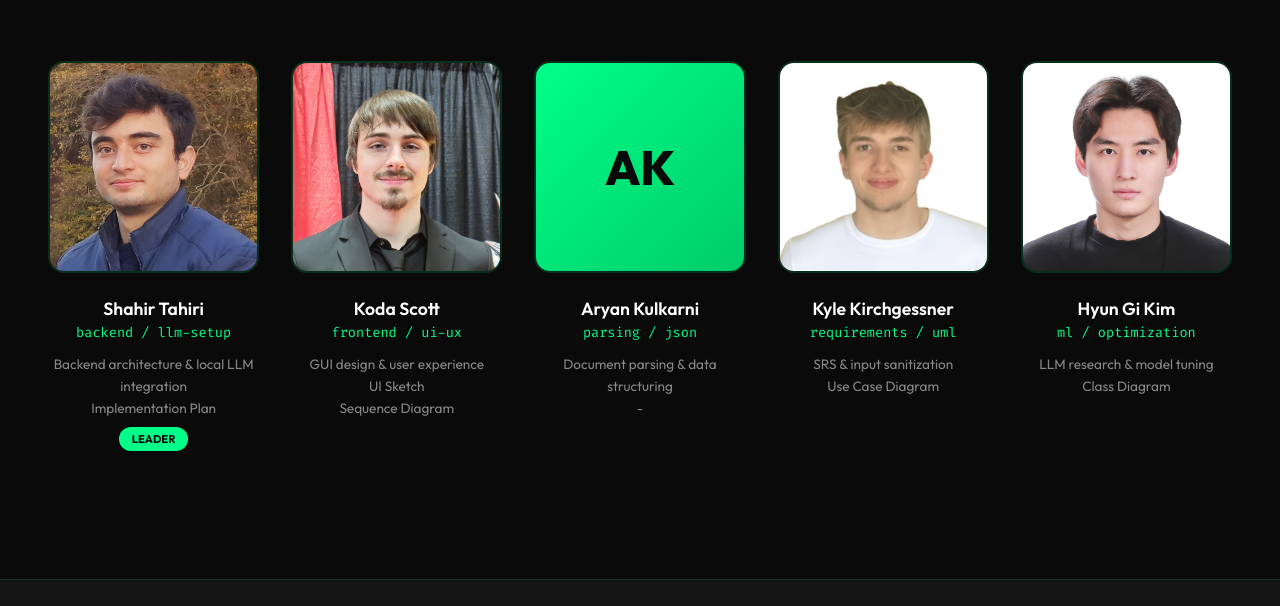
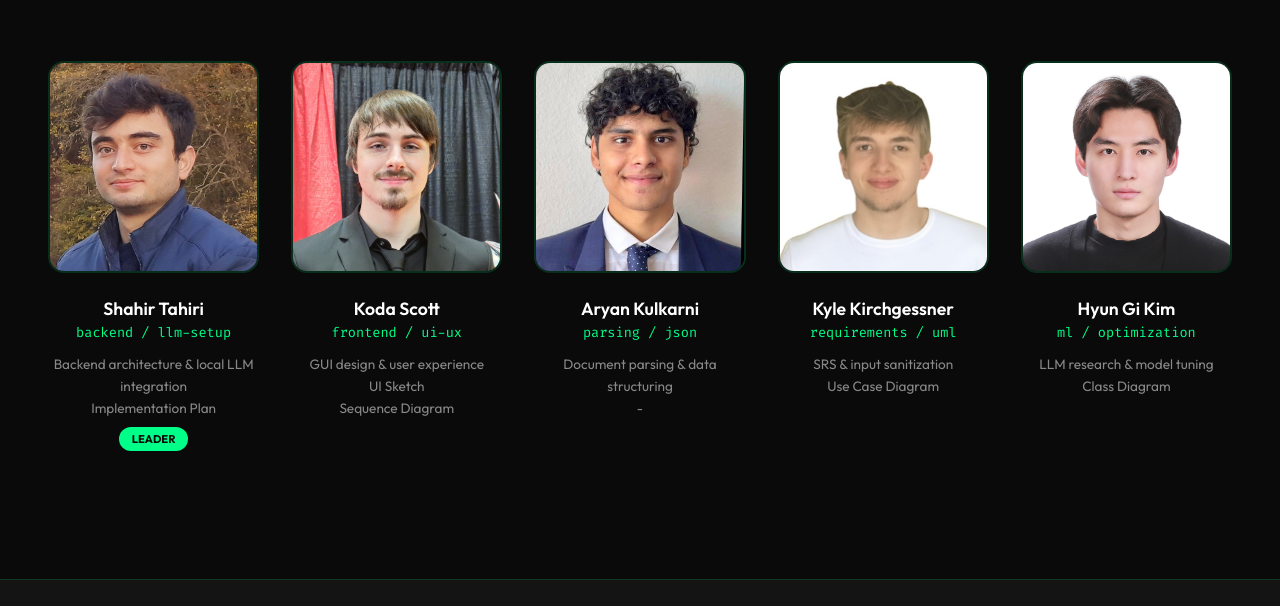
Before and after one commit to 47-P/Bottleneck-Breakers, a plain HTML site: page index.html in a window 1280 px wide. Shown: the part 3499-4105 px from the top of the page. Drawn offline with Linux system fonts and the light colour scheme.

Commit message:
Update index.html
Added Aryan's picture

```diff
--- a/index.html
+++ b/index.html
@@ -743,7 +743,7 @@
             </div>
             <div class="member">
                 <div class="member-photo">
-                    <div class="member-initials">AK</div>
+                    <img src="Aryan.jpg" alt="Aryan Kulkarni">
                 </div>
                 <div class="member-name">Aryan Kulkarni</div>
                 <div class="member-role">parsing / json</div>
```
